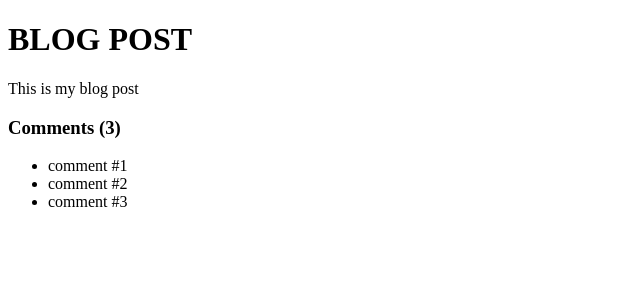
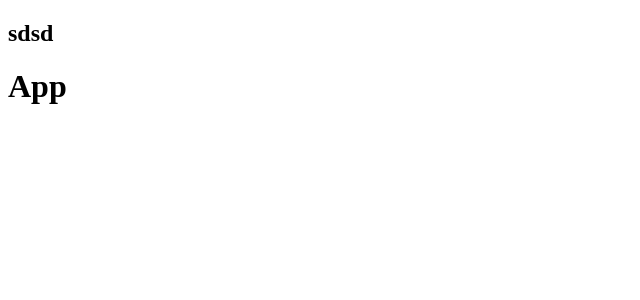
Before and after one commit to sergeyzalunin/react-feedback-app, a React (Create React App) app: page / in a window 1280 px wide. Shown: the top 300 px of the page, without its empty margins (0-640 px from the left). Built offline with nearby package versions, Linux system fonts and the light colour scheme.

Commit message:
update index.js

```diff
--- a/src/App.js
+++ b/src/App.js
@@ -1,36 +1,14 @@
+import Header from "./components/Header";
+
 function App() {
-    const title = 'blog post'
-    const body = 'This is my blog post'
-    const comments = [
-        { id: 1, text: "comment #1"},
-        { id: 2, text: "comment #2"},
-        { id: 2, text: "comment #3"}
-    ]
+    return (
+        <>
+            <Header text='sdsd'/>
 
-    const loading = false
-    const showComments = true
-
-    if (loading) return <h1>Loading...</h1>
-
-    const commentsBlock = (
-        <div className="comments">
-            <h3>Comments ({comments.length})</h3>
-            <ul>
-                {comments.map((comment, index) => (
-                    <li key={index}>{comment.text}</li>
-                ))}
-            </ul>
-        </div>
-    )
-
-    return (
-        <div className="container">
-            <h1>{title.toUpperCase()}</h1>
-            <p>{body}</p>
-
-            {showComments && commentsBlock}
-        </div>
-
+            <div className="container">
+                <h1>App</h1>
+            </div>
+        </>
     )
 }
 
--- /dev/null
+++ b/src/components/Header.js
@@ -0,0 +1,21 @@
+import PropTypes from 'prop-types'
+
+function Header({ text }) {
+  return (
+    <header>
+        <div className="container">
+            <h2>{text}</h2>
+        </div>
+    </header>
+  )
+}
+
+Header.defaultProps = {
+    text: 'Feedback UI',
+}
+
+Header.propTypes = {
+  text: PropTypes.string,
+}
+
+export default Header
--- a/src/index.js
+++ b/src/index.js
@@ -1,11 +1,13 @@
 import React from "react"
-import ReactDOM from 'react-dom'
+import { createRoot } from 'react-dom/client'
 import './index.css'
 import App from './App'
 
-ReactDOM.render(
+
+const container = document.getElementById('root')
+const root = createRoot(container)
+root.render(
     <React.StrictMode>
         <App />
-    </React.StrictMode>,
-    document.getElementById('root')
+    </React.StrictMode>
 )
```
